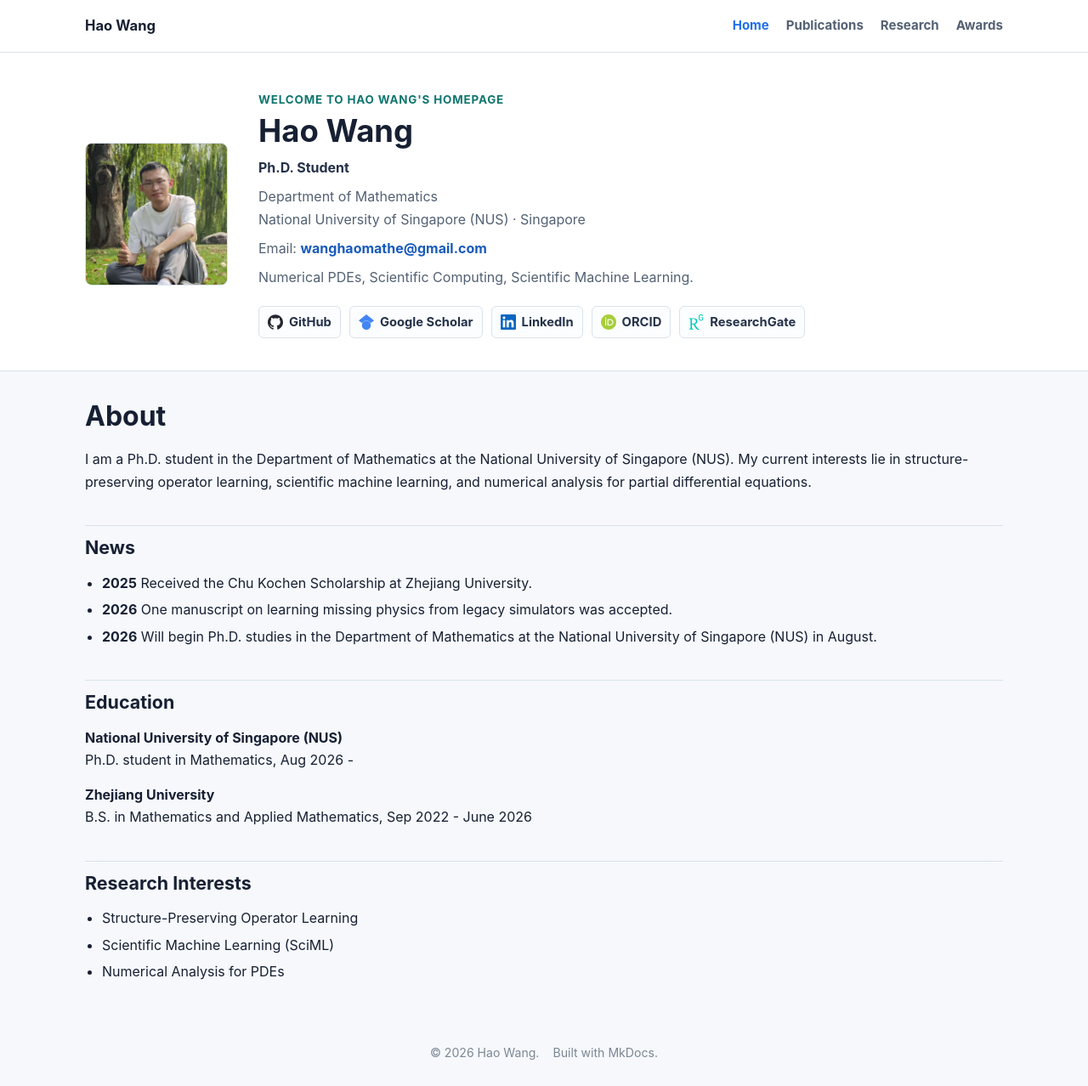
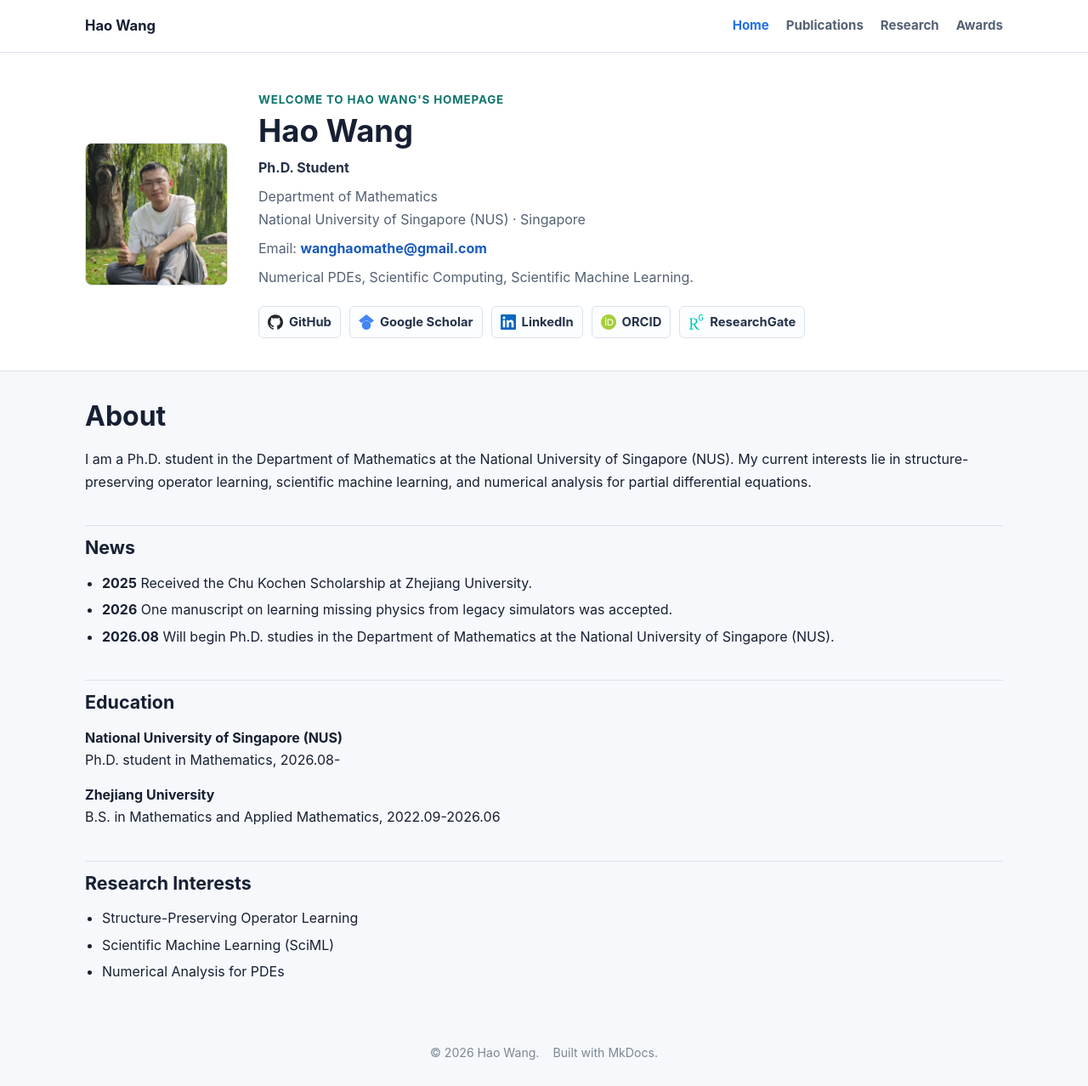
Before and after one commit to shanxue-w/shanxue-w.github.io, an MkDocs documentation site: the page built from docs/index.md, in a window 1280 px wide and 1278 px high. Shown: the whole window at 85% size. Built offline with MkDocs 1.6.1, drawn with Linux system fonts in a browser that asks for light colours.

Commit message:
Standardize date formatting

```diff
--- a/docs/index.md
+++ b/docs/index.md
@@ -6,15 +6,15 @@ I am a Ph.D. student in the Department of Mathematics at the National University
 
 - **2025** Received the Chu Kochen Scholarship at Zhejiang University.
 - **2026** One manuscript on learning missing physics from legacy simulators was accepted.
-- **2026** Will begin Ph.D. studies in the Department of Mathematics at the National University of Singapore (NUS) in August.
+- **2026.08** Will begin Ph.D. studies in the Department of Mathematics at the National University of Singapore (NUS).
 
 ## Education
 
 **National University of Singapore (NUS)**
-Ph.D. student in Mathematics, Aug 2026 -
+Ph.D. student in Mathematics, 2026.08-
 
 **Zhejiang University**
-B.S. in Mathematics and Applied Mathematics, Sep 2022 - June 2026
+B.S. in Mathematics and Applied Mathematics, 2022.09-2026.06
 
 ## Research Interests
 
```
Also changed, not shown: 3 other files.
